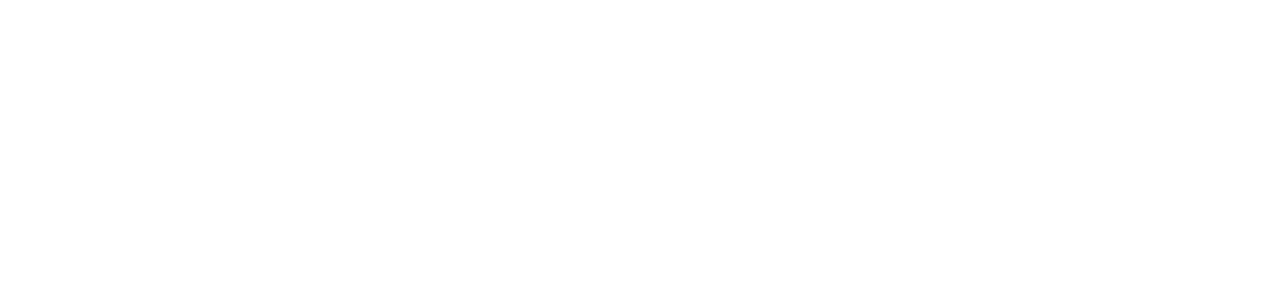
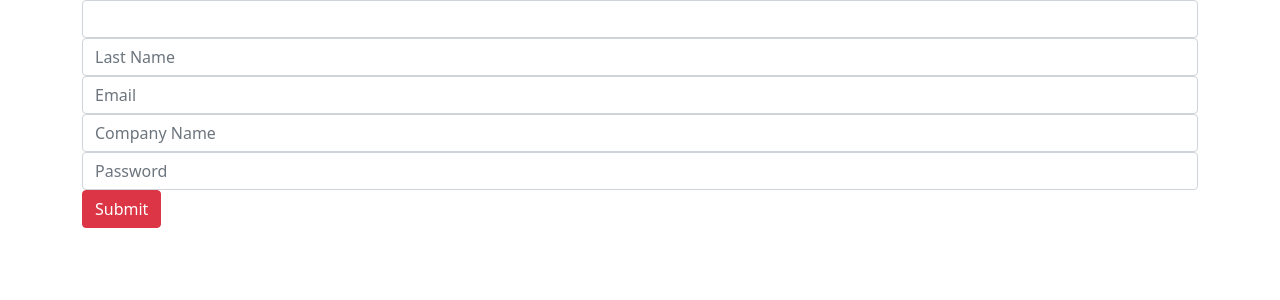
Before and after one commit to Nashmeyah/MERN-LoginPractice, a React (Create React App) app in the folder loginfront/: page / in a window 1280 px wide. Shown: the top 300 px of the page. Built offline with nearby package versions, Linux system fonts and the light colour scheme.

Commit message:
state and change functions

```diff
--- a/loginfront/src/App.jsx
+++ b/loginfront/src/App.jsx
@@ -1,4 +1,5 @@
 import React, {Component} from "react";
+import "bootstrap/dist/css/bootstrap.min.css"
 
 class App extends Component{
     constructor(){
@@ -11,10 +12,49 @@
             password:""
         }
     }
+
+    changeFirstName(e){
+        this.setState({
+            firstName:e.target.value
+        })
+    }
+    changeLastName(e){
+        this.setState({
+            lastName:e.target.value
+        })
+    }
+    changeEmail(e){
+        this.setState({
+            email:e.target.value
+        })
+    }
+    changeCompanyName(e){
+        this.setState({
+            companyName:e.target.value
+        })
+    }
+    changePassword(e){
+        this.setState({
+            password:e.target.value
+        })
+    }
+
     render() {
         return(
             <div>
+                <div className="container">
+                    <div className="form-div">
+                        <form>
+                            <input type='text' plaeholder="First Name" onChange={this.changeFirstName} value={this.state.firstName} className="form-control form-group" />
+                            <input type="text" placeholder="Last Name" onChange={this.changeLastName} value={this.state.lastName} className="form-control form-group"/>
+                            <input type="text" placeholder="Email" onChange={this.changeEmail} value={this.state.email} className="form-control form-group"/>
+                            <input type="text" placeholder="Company Name" onChange={this.changeCompanyName} value={this.state.companyName} className="form-control form-group"/>
+                            <input type="password" placeholder="Password" onChange={this.changePassword} value={this.state.password} className="form-control form-group"/>
 
+                            <input type="submit" className="btn btn-danger btn-block" value="Submit"/>
+                        </form>
+                    </div>
+                </div>
             </div>
         );
     }
```
